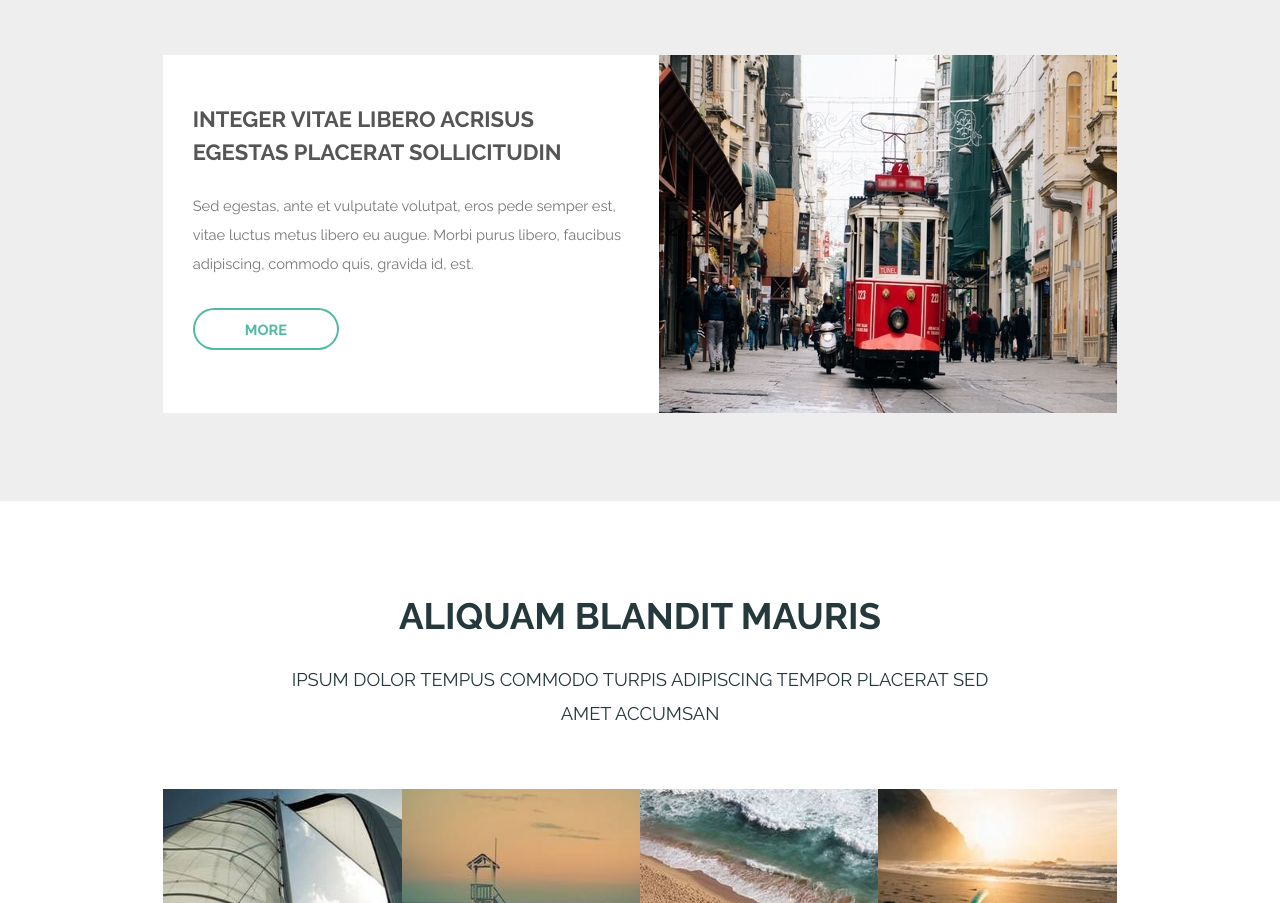
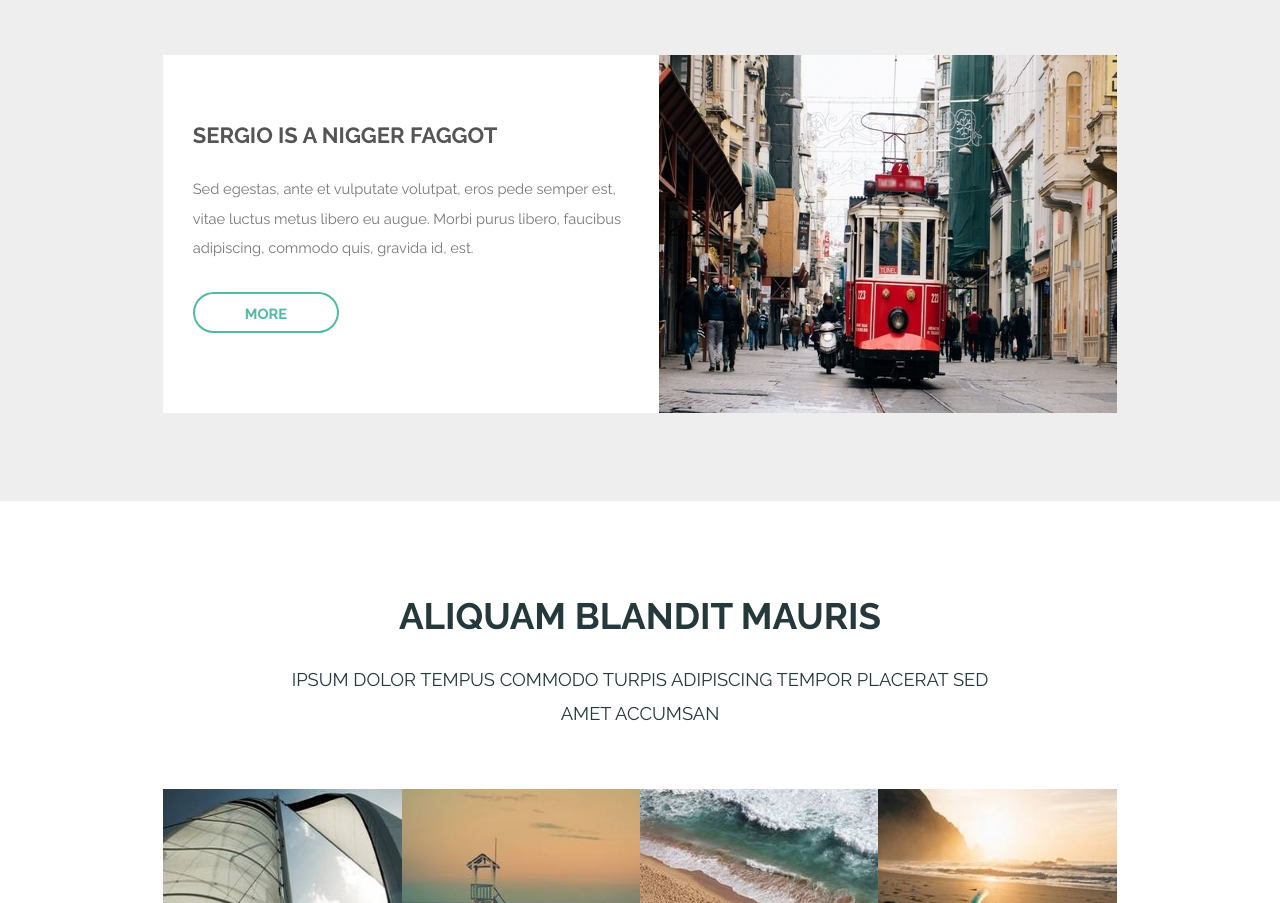
Before and after one commit to Jurgentime/presssstart, a plain HTML site: page index.html in a window 1280 px wide. Shown: the part 1018-1921 px from the top of the page. Drawn offline with Linux system fonts and the light colour scheme.

Commit message:
Update index.html

```diff
--- a/index.html
+++ b/index.html
@@ -26,7 +26,7 @@
 							</ul></div>
 					</article><article class="feature right"><span class="image"><img src="images/pic02.jpg" alt="" width="576" height="358"></span>
 						<div class="content">
-							<h2>Integer vitae libero acrisus egestas placerat  sollicitudin</h2>
+							<h2>Sergio is a nigger faggot</h2>
 							<p>Sed egestas, ante et vulputate volutpat, eros pede semper est, vitae luctus metus libero eu augue. Morbi purus libero, faucibus adipiscing, commodo quis, gravida id, est.</p>
 							<ul class="actions"><li>
 									<a href="#" class="button alt">More</a>
```
